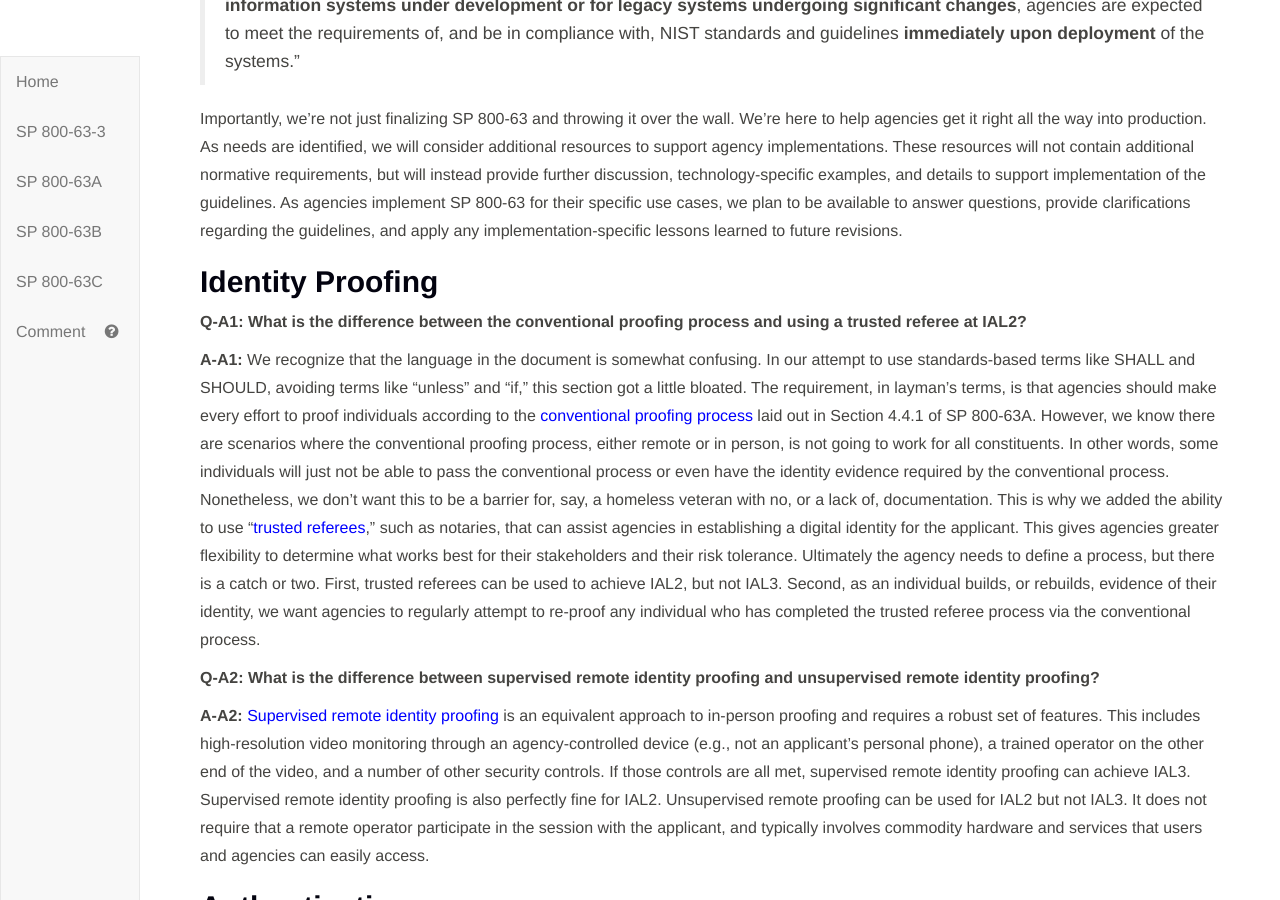
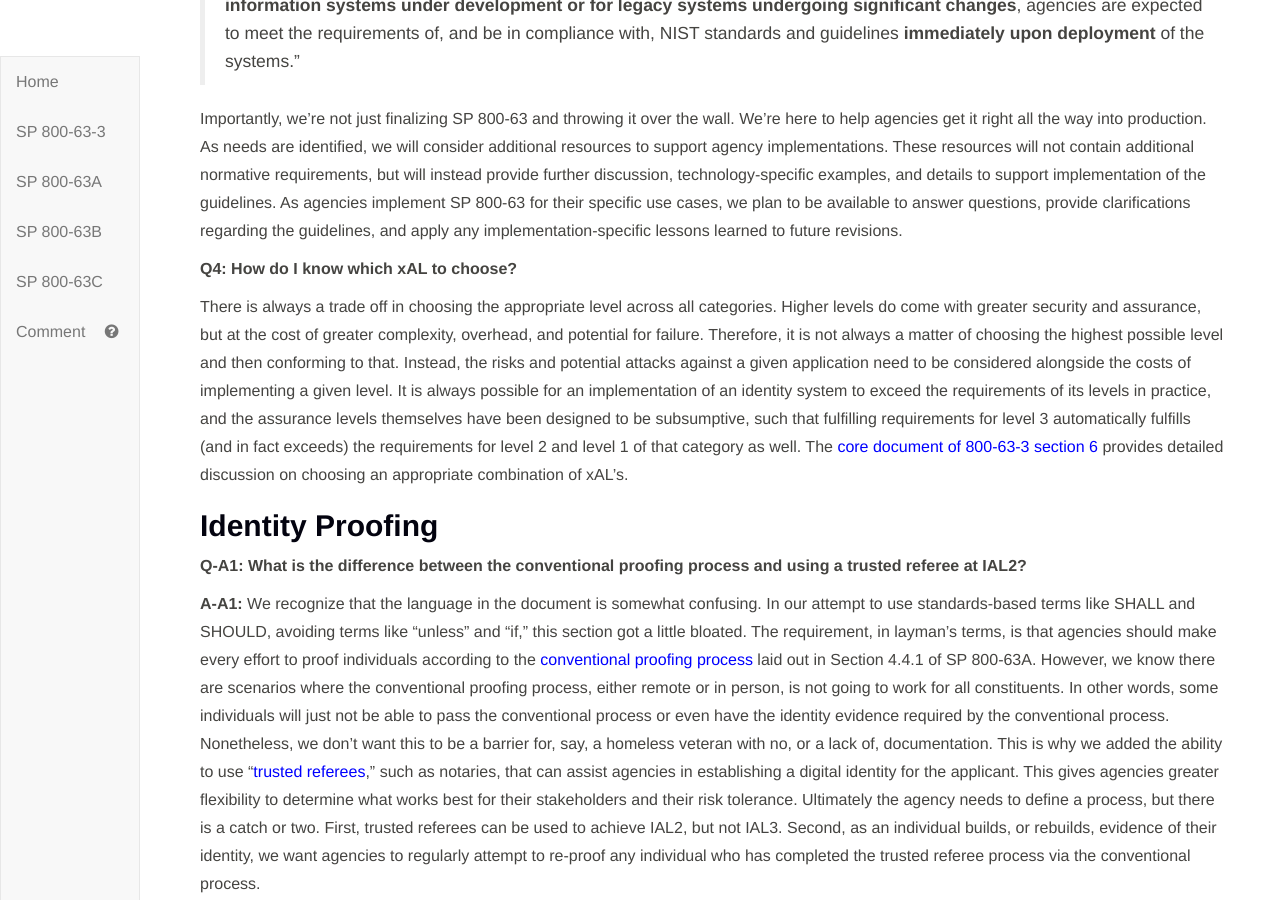
Before and after one commit to usnistgov/800-63-FAQ, a Jekyll site: the page built from faq-v1.md, in a window 1280 px wide and 900 px high, scrolled down 1948 px. Built offline with Jekyll 4.4.1, drawn with Linux system fonts in a browser that asks for light colours; our own code applies the rules of GitHub Pages for plain Markdown files; some of the changed text lies outside the part shown.

Commit message:
added question to address "appropriate" levels, closes usnistgov/800-63-3#1889

```diff
--- a/faq-v1.md
+++ b/faq-v1.md
@@ -2,6 +2,7 @@
 <a href="#q1">Q1: Why were identity proofing, authentication, and federation separated into distinct categories?</a>
 <a href="#q2">Q2: Each xAL has only three levels. Why change from four levels to three?</a>
 <a href="#q3">Q3: When does SP 800-63 apply to federal agencies?</a>
+<a href="#q4">Q4: How do I know which xAL to choose?</a>
 
 *Identity Proofing*
 <a href="#q-a1">Q-A1: What is the difference between the conventional proofing process and using a trusted referee at IAL2?</a>
@@ -47,6 +48,10 @@ We did not take this decision lightly, as many federal systems are operating at
 > “**For legacy information systems**, agencies are expected to meet the requirements of, and be in compliance with, NIST standards and guidelines **within one year** of their respective publication dates unless otherwise directed by OMB. The one-year compliance date for revisions to NIST publications applies only to new or updated material in the publications. **For information systems under development or for legacy systems undergoing significant changes**, agencies are expected to meet the requirements of, and be in compliance with, NIST standards and guidelines **immediately upon deployment** of the systems.”
 
 Importantly, we’re not just finalizing SP 800-63 and throwing it over the wall. We’re here to help agencies get it right all the way into production. As needs are identified, we will consider additional resources to support agency implementations. These resources will not contain additional normative requirements, but will instead provide further discussion, technology-specific examples, and details to support implementation of the guidelines. As agencies implement SP 800-63 for their specific use cases, we plan to be available to answer questions, provide clarifications regarding the guidelines, and apply any implementation-specific lessons learned to future revisions.
+
+<a name="q4"></a>**Q4: How do I know which xAL to choose?**
+
+There is always a trade off in choosing the appropriate level across all categories. Higher levels do come with greater security and assurance, but at the cost of greater complexity, overhead, and potential for failure. Therefore, it is not always a matter of choosing the highest possible level and then conforming to that. Instead, the risks and potential attacks against a given application need to be considered alongside the costs of implementing a given level. It is always possible for an implementation of an identity system to exceed the requirements of its levels in practice, and the assurance levels themselves have been designed to be subsumptive, such that fulfilling requirements for level 3 automatically fulfills (and in fact exceeds) the requirements for level 2 and level 1 of that category as well. The [core document of 800-63-3 section 6](https://pages.nist.gov/800-63-3/sp800-63-3.html#sec6) provides detailed discussion on choosing an appropriate combination of xAL's.
 
 ## Identity Proofing
 
```
